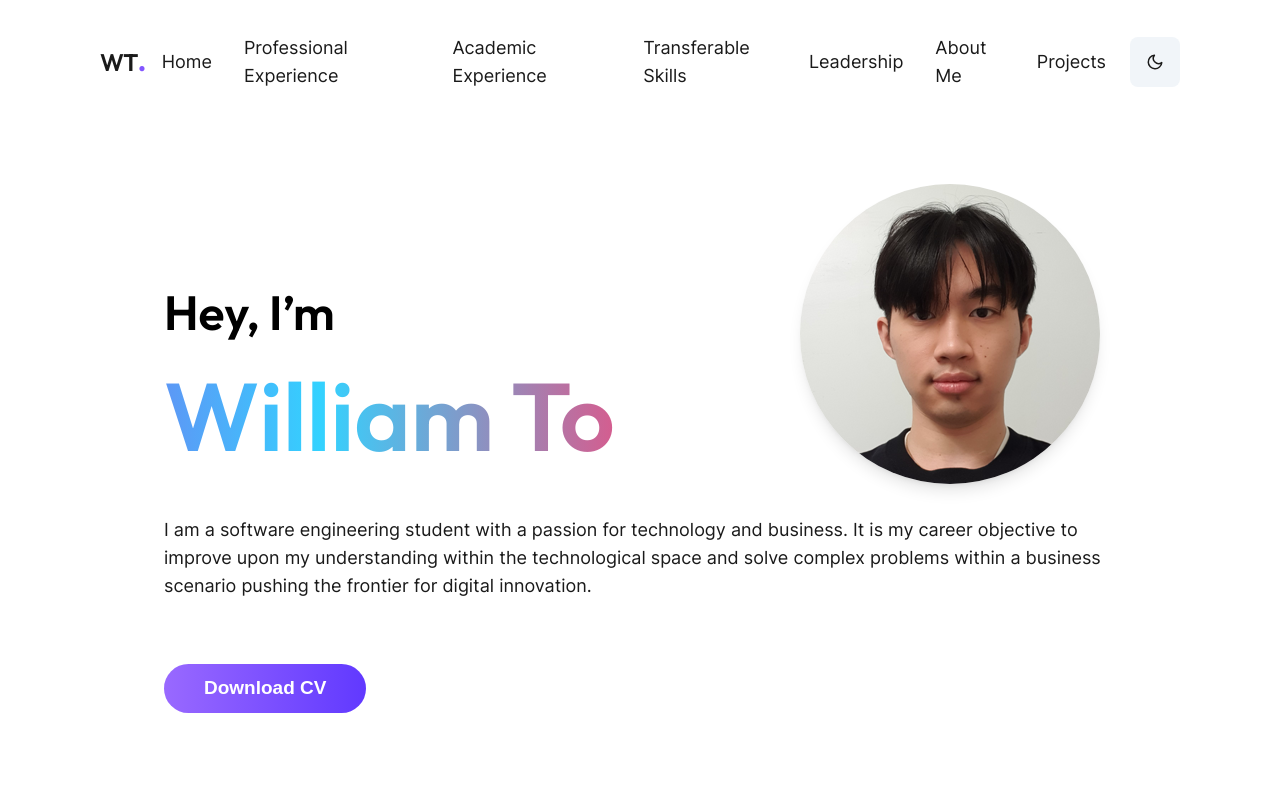
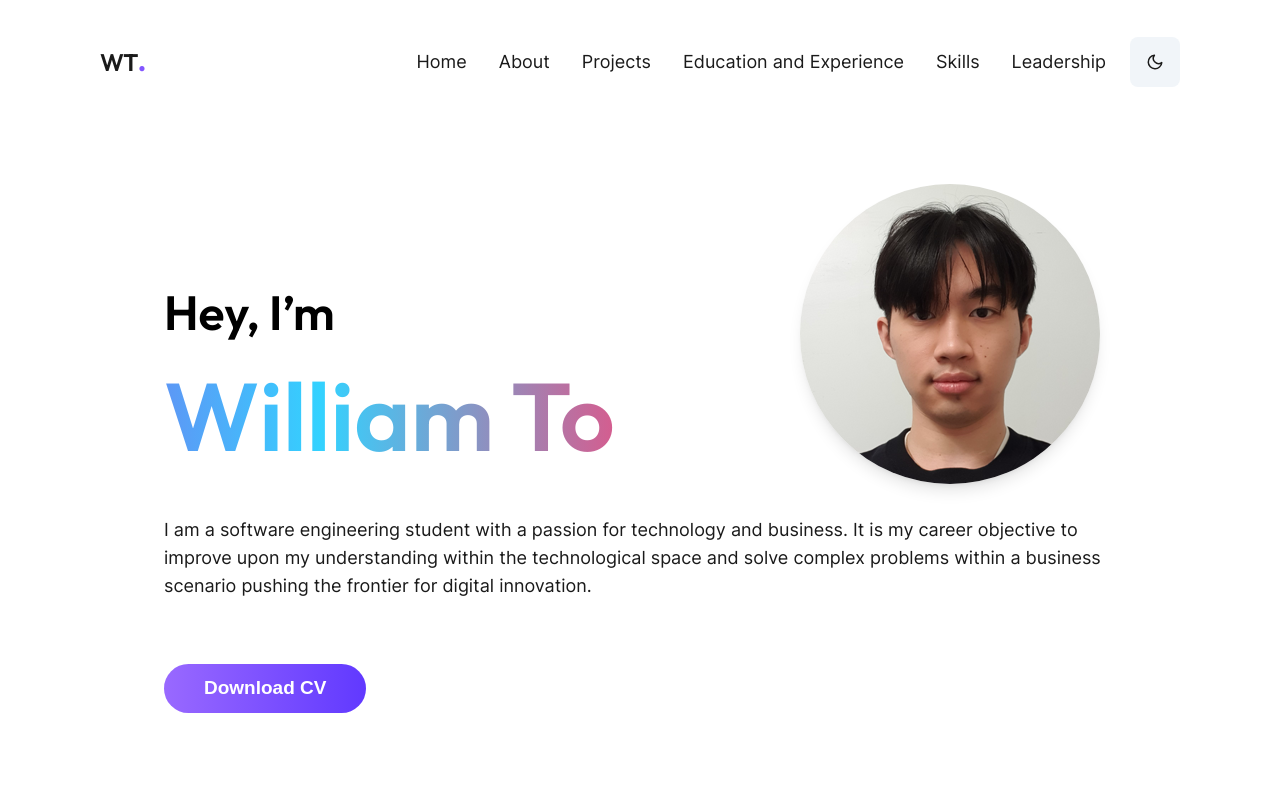
Before and after one commit to willyyto/william-portfolio-old, an Astro site: page / in a window 1280 px wide. Shown: the top 800 px of the page. Built offline with nearby package versions, Linux system fonts and the light colour scheme; Astro itself is replaced by a stand-in of ours; a web font is replaced by a local one.

Commit message:
Add header

```diff
--- a/src/components/general/Navbar.astro
+++ b/src/components/general/Navbar.astro
@@ -21,17 +21,22 @@ import { createLogo } from "@utils";
       </li>
       <li>
         <a class="p-4 dark:text-light block text-lg" href="/"
-          >Professional Experience</a
+          >About</a
         >
       </li>
       <li>
         <a class="p-4 dark:text-light block text-lg" href="/"
-          >Academic Experience</a
+          >Projects</a
         >
       </li>
       <li>
         <a class="p-4 dark:text-light block text-lg" href="/"
-          >Transferable Skills</a
+          >Education and Experience</a
+        >
+      </li>
+      <li>
+        <a class="p-4 dark:text-light block text-lg" href="/"
+          >Skills</a
         >
       </li>
       <li>
@@ -39,16 +44,8 @@ import { createLogo } from "@utils";
           >Leadership</a
         >
       </li>
-      <li>
-        <a class="p-4 dark:text-light block text-lg" href="/"
-          >About Me</a
-        >
-      </li>
-      <li>
-        <a class="p-4 dark:text-light block text-lg" href="/"
-          >Projects</a
-        >
-      </li>
+
+
       <!-- <li>
         <a class="p-4 dark:text-light block text-lg" href="/projects"
           >Projects</a
```
